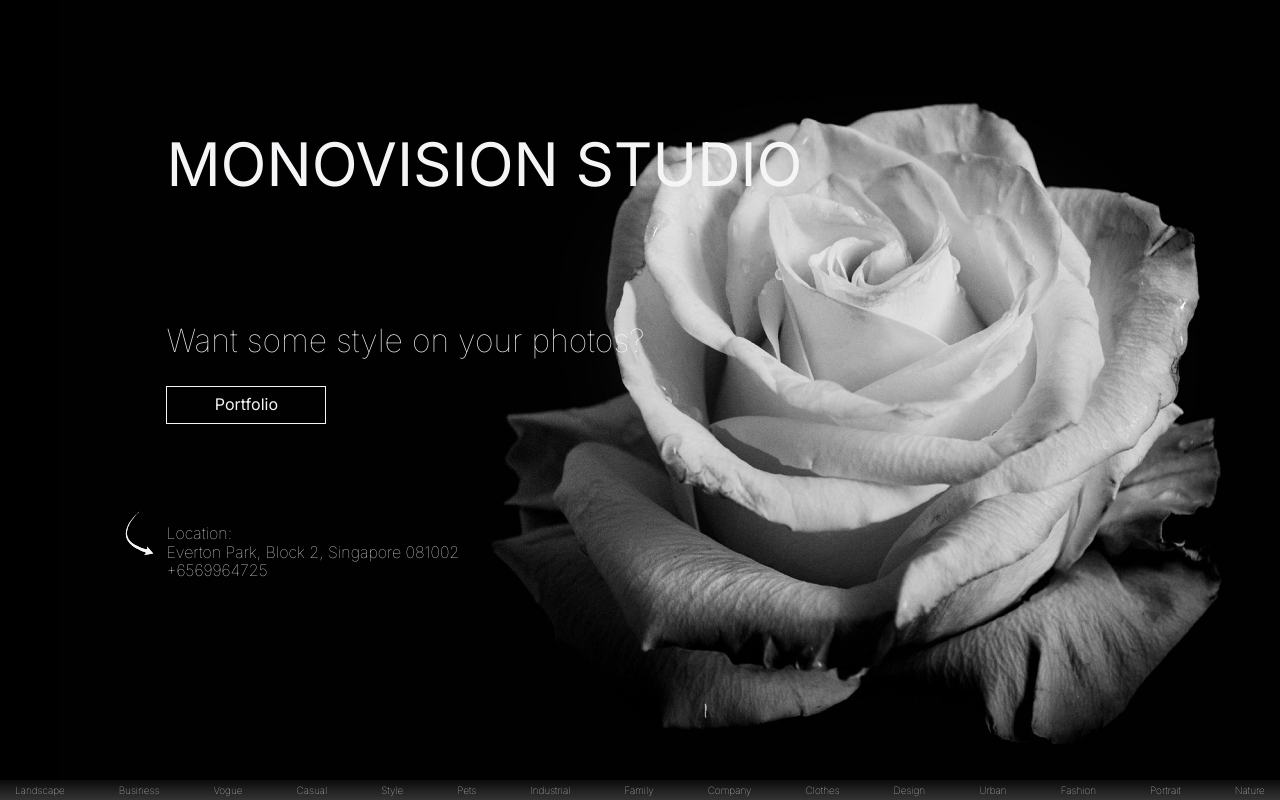
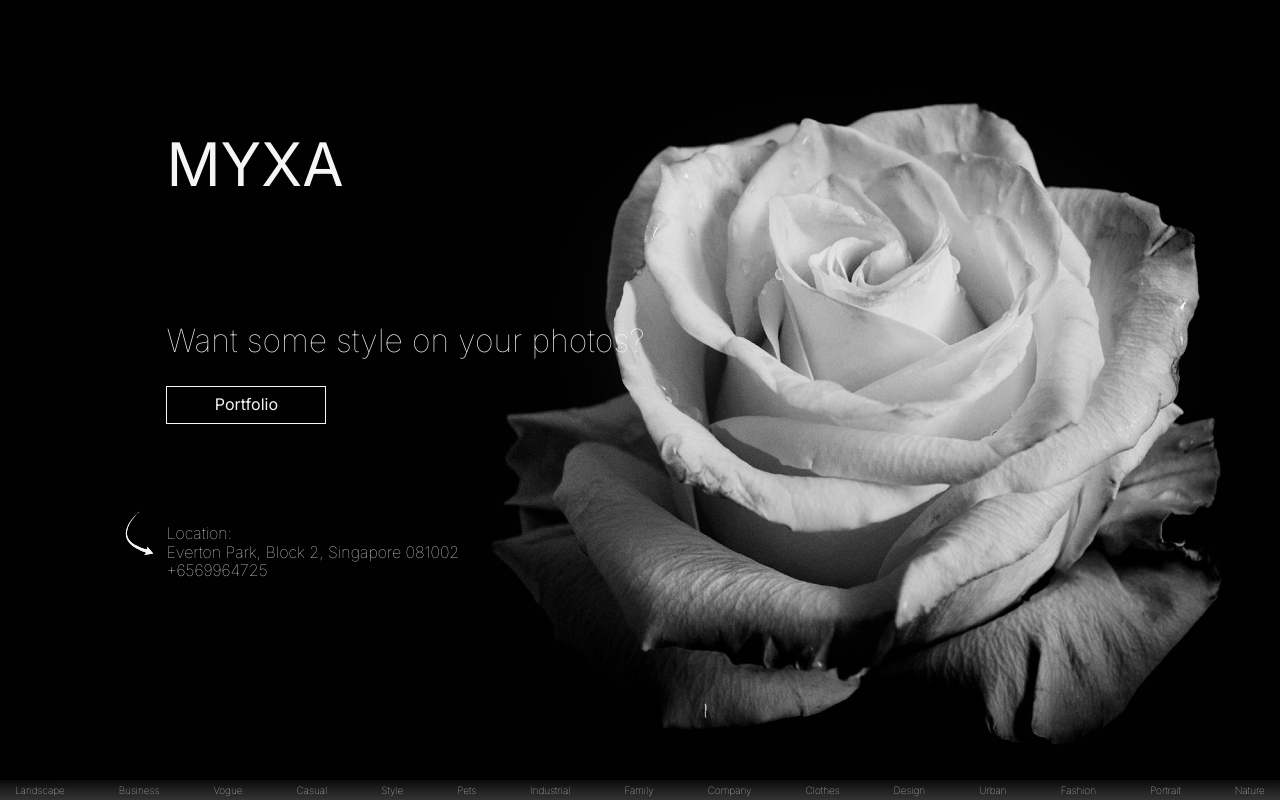
Before and after one commit to jajajajajajajjajajaja/monovision-studio, a plain HTML site: page index.htm in a window 1280 px wide. Shown: the top 800 px of the page. Drawn offline with Linux system fonts and the light colour scheme; files that its build step writes are made by us from their sources.

Commit message:
myxa title

```diff
--- a/index.htm
+++ b/index.htm
@@ -17,7 +17,7 @@
     <main>
         <section class="promo">
             <div class=" container">
-                <h1 class="promotitle">Monovision Studio</h1>
+                <h1 class="promotitle">MYXA</h1>
                 <h2 class="promosubtitle">Want some style on your photos? </h2>
                 <a href="#portfolio" class="btn">Portfolio</a>
                 <div class="promoaddress">
```
